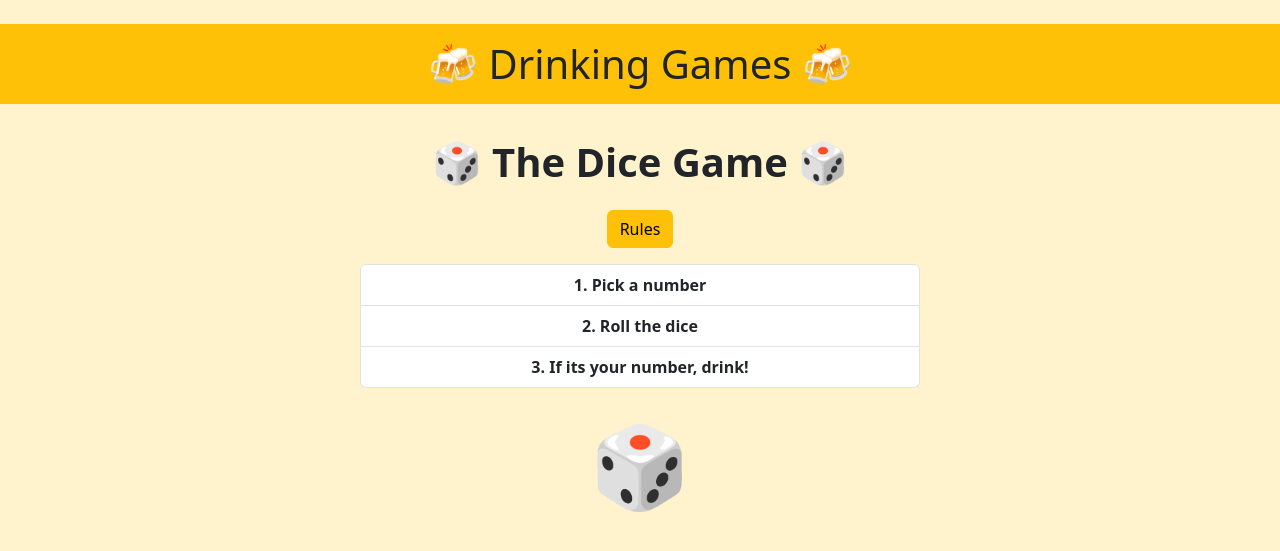
After one commit to mallens-wrld/finalProject, a Flask app: page /diceGame in a window 1280 px wide, after a click on "Rules". The commit adds this page. Shown: the top 551 px of the page. Run offline with Flask 3, Linux system fonts and the light colour scheme.

Commit message:
Added dice game

```diff
--- a/app.py
+++ b/app.py
@@ -4,14 +4,15 @@ app = Flask(__name__)
 
 # List of games
 GAMES = [ {
-    "name": "Coin Game",
+    "name": "Coin Game 🪙",
     "route": "coinGame",
     "description": "A simple coin game where you can win or lose coins."
     },
     {
-    "name": "Test Game",
-    "route": "testGame",
-    "description": "A test game for demonstration purposes."}
+    "name": "Dice Game 🎲",
+    "route": "diceGame",
+    "description": "A dice game where you can roll a die and win coins based on the outcome."
+    }
 ]
 
 
@@ -25,5 +26,9 @@ def coin_game():
 
     return render_template('coinGame.html')
 
+@app.route('/diceGame')
+def dice_game():
+    return render_template('diceGame.html')
+
 if __name__ == '__main__':
     app.run(debug=True, use_reloader=True)
--- /dev/null
+++ b/static/diceGame.js
@@ -0,0 +1,22 @@
+let dice =  document.querySelector('#dice');
+let result = document.querySelector('#result');
+let rolling = document.querySelector('#diceRolling');
+
+const delay = ms => new Promise(resolve => setTimeout(resolve, ms));
+
+dice.addEventListener('click', async function() {
+    result.hidden = true;
+    dice.hidden = true;
+
+    rolling.src = rolling.src + "?t=" + Date.now();
+    rolling.hidden = false;
+
+    let randomNumber = Math.floor(Math.random() * 6) + 1
+
+    await delay(2500); // Simulate rolling delay
+
+    rolling.hidden = true;
+    result.innerHTML = `You rolled a ${randomNumber}`;
+    result.hidden = false;
+    dice.hidden = false;
+});
--- a/static/styles.css
+++ b/static/styles.css
@@ -11,3 +11,36 @@ a {
     font-weight: bold;
 
 }
+
+ol > li {
+    font-weight: bold;
+}
+
+#diceRolling {
+    max-width: 250px;
+}
+
+#dice {
+    font-size: 5rem;
+}
+
+#dice:hover {
+    cursor: pointer;
+}
+
+#result {
+    font-size: 2rem;
+    font-weight: bold;
+}
+
+.game-btn {
+    width: 60%;
+    height: 50px;
+    font-size: 1.5rem;
+    font-weight: bold;
+}
+
+.description {
+    font-size: 1.2rem;
+    margin-top: 10px;
+}
--- /dev/null
+++ b/templates/diceGame.html
@@ -0,0 +1,33 @@
+{% extends "layout.html" %}
+{% block title %}Dice Game{% endblock %}
+{% block body %}
+
+<div class="container text-center">
+    <div class="row">
+        <div class="col justify-content-center">
+            <h1 class="fw-bold p-3">🎲 The Dice Game 🎲</h1>
+            <a class="btn btn-warning" data-bs-toggle="collapse" href="#collapseRules" role="button" aria-expanded="false" aria-controls="collapseExample">
+                Rules
+            </a>
+            <div class="col-6 mx-auto">
+                <div class="collapse" id="collapseRules">
+                    <ol class="list-group list-group-numbered pt-3">
+                        <li class="list-group-item">Pick a number</li>
+                        <li class="list-group-item">Roll the dice</li>
+                        <li class="list-group-item">If its your number, drink!</li>
+                    </ol>
+                </div>
+            </div>
+
+            <!-- Main game content -->
+             <p id="dice" class="pt-3">🎲</p>
+             <img src="static/roll-dice.gif" alt="Dice" class="img-fluid pt-3" id="diceRolling" hidden>
+             <p id="result" hidden>test</p>
+             <!-- <img src="static/diceResult/1.png" alt="Dice" class="img-fluid pt-3" id="diceResult" hidden> -->
+        </div>
+    </div>
+</div>
+
+<script src="static/diceGame.js"></script>
+
+{% endblock %}
--- a/templates/index.html
+++ b/templates/index.html
@@ -7,7 +7,8 @@
     <div class="col">
         {% for game in games %}
             <div class="col text-center">
-                <a href="{{ game.route }}" class="btn btn-warning">{{ game.name }}</a>
+                <a href="{{ game.route }}" class="btn btn-warning game-btn">{{ game.name }}</a>
+                <p class="text-muted description">{{ game.description }}</p>
             </div>
         {% endfor %}
     </div>
```
Also changed, not shown: 1 other file.
